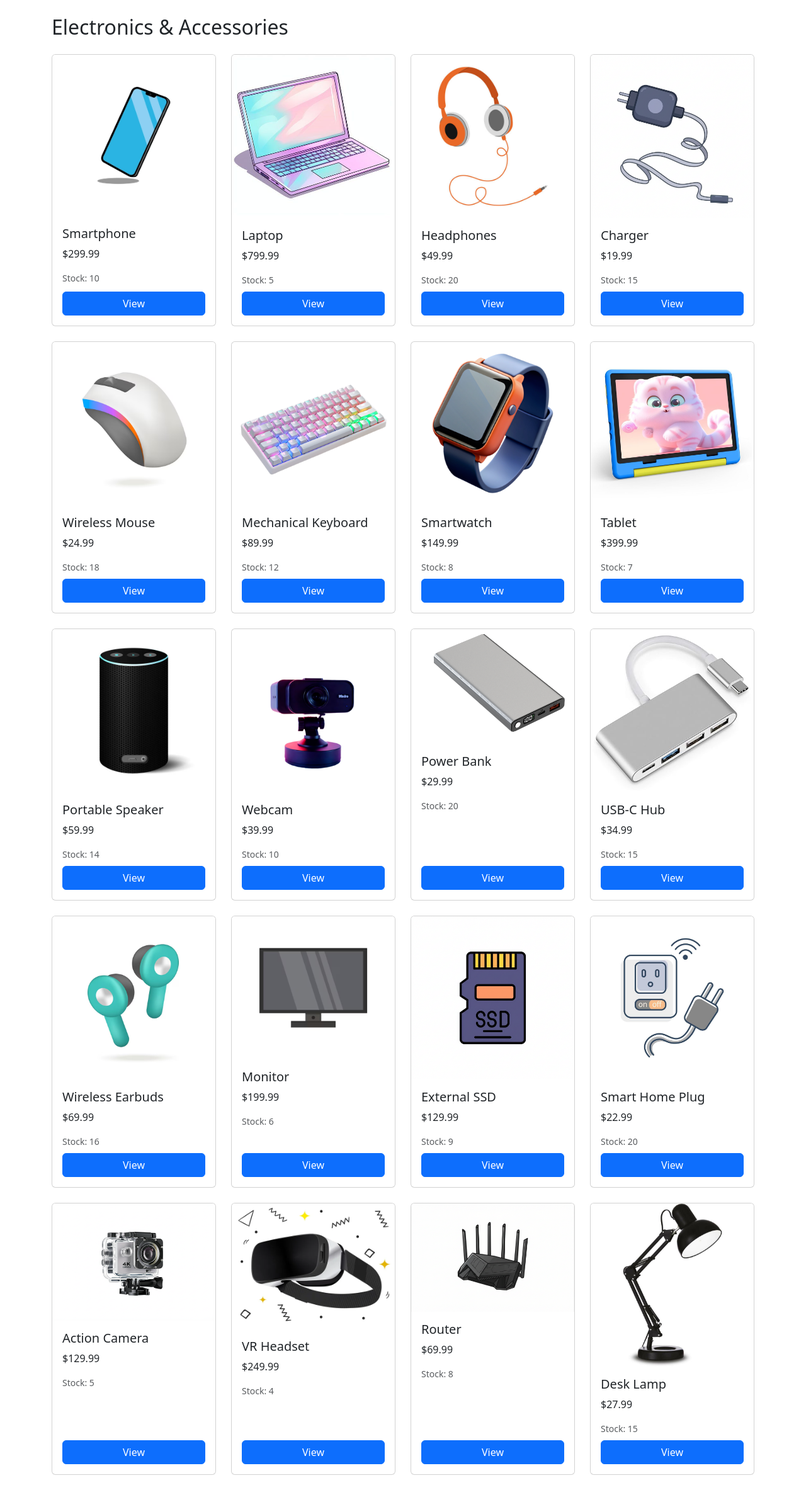
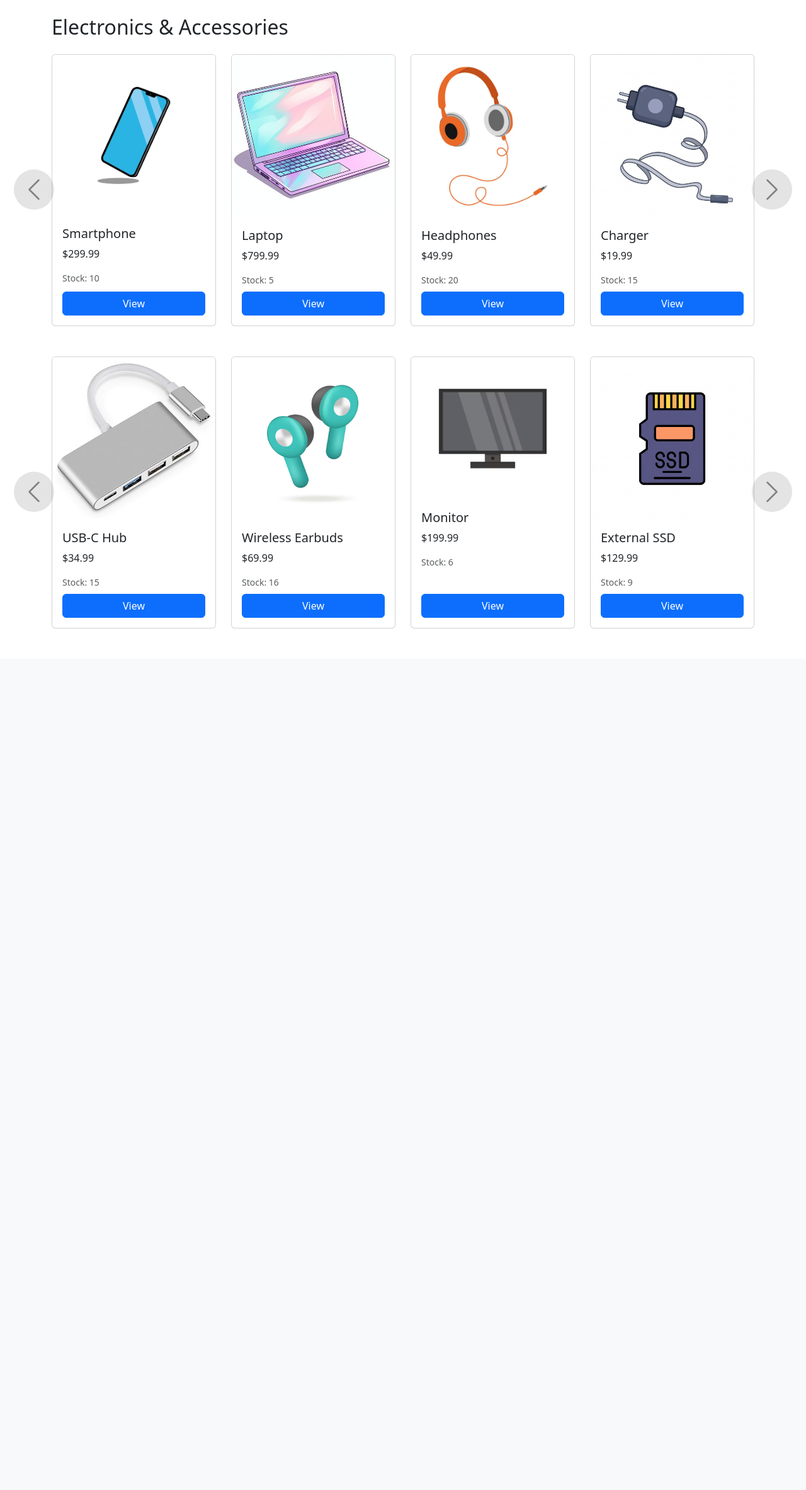
Before and after one commit to Allie72-Aur/ECommerce-Website, a Flask app: page / in a window 1280 px wide. Shown: the part 56-2422 px from the top of the page at 63% size. After the commit the page ends 1054 px from the top, so only its background shows below. Run offline with Flask 3, Linux system fonts and the light colour scheme; data comes from the database, SQL or seed files in the repository; some libraries are stand-ins or nearby versions.

Commit message:
Added Carousels

```diff
--- a/products.csv
+++ b/products.csv
@@ -19,3 +19,6 @@ id,name,price,desc,img,stock
 18,VR Headset,249.99,Standalone VR headset,/static/images/standalone-vr-headset.jpg,4
 19,Router,69.99,WiFi 6 dual-band router,/static/images/wifi6-dual-band-router.png,8
 20,Desk Lamp,27.99,LED desk lamp with USB charging,/static/images/led-desk-lamp-usb.jpg,15
+21,Earphone,29.99,High-quality earphones,/static/images/high-quality-earphones.jpg,10
+22,Gaming Keyboard,99.99,Gaming keyboard with RGB lighting,/static/images/gaming-keyboard.jpg,6
+23,Wired Mouse,19.99,Yellow wired mouse,/static/images/yellow-wired-mouse.png,12
--- a/templates/index.html
+++ b/templates/index.html
@@ -30,26 +30,73 @@
     </nav>
     <div class="container">
       <h2 class="mb-4">Electronics & Accessories</h2>
-      <div class="row">
-        {% for product in products %}
-        <div class="col-md-3 mb-4">
-          <div class="card h-100 d-flex flex-column justify-content-end">
-            <img
-              src="{{ product.img }}"
-              class="card-img-top"
-              alt="{{ product.name }}"
-            />
-            <div class="card-body d-flex flex-column justify-content-end">
-              <h5 class="card-title">{{ product.name }}</h5>
-              <p class="card-text">${{ product.price }}</p>
-              <p class="card-text text-muted small mb-2">Stock: {{ product.stock }}</p>
-              <a href="/product/{{ product.id }}" class="btn btn-primary mt-auto"
-                >View</a
-              >
+      <!-- First Carousel Row -->
+      <div id="carouselRow1" class="carousel slide mb-4 position-relative" data-bs-ride="carousel">
+        <div class="carousel-inner">
+          {% for i in range(0, products|length//2, 4) %}
+          <div class="carousel-item {% if i == 0 %}active{% endif %}">
+            <div class="row">
+              {% for j in range(i, i+4) %}
+                {% if products[j] is defined %}
+                <div class="col-md-3 mb-4">
+                  <div class="card h-100 d-flex flex-column justify-content-end">
+                    <img src="{{ products[j].img }}" class="card-img-top" alt="{{ products[j].name }}" />
+                    <div class="card-body d-flex flex-column justify-content-end">
+                      <h5 class="card-title">{{ products[j].name }}</h5>
+                      <p class="card-text">${{ products[j].price }}</p>
+                      <p class="card-text text-muted small mb-2">Stock: {{ products[j].stock }}</p>
+                      <a href="/product/{{ products[j].id }}" class="btn btn-primary mt-auto">View</a>
+                    </div>
+                  </div>
+                </div>
+                {% endif %}
+              {% endfor %}
             </div>
           </div>
+          {% endfor %}
         </div>
-        {% endfor %}
+        <button class="carousel-control-prev custom-carousel-arrow" type="button" data-bs-target="#carouselRow1" data-bs-slide="prev" style="left:-60px; width:64px; height:64px; top:40%; background:rgba(120,120,120,0.4); border-radius:50%; display:flex; align-items:center; justify-content:center; position:absolute;">
+          <span class="carousel-control-prev-icon" aria-hidden="true" style="filter:invert(1) grayscale(1); width:40px; height:40px;"></span>
+          <span class="visually-hidden">Previous</span>
+        </button>
+        <button class="carousel-control-next custom-carousel-arrow" type="button" data-bs-target="#carouselRow1" data-bs-slide="next" style="right:-60px; width:64px; height:64px; top:40%; background:rgba(120,120,120,0.4); border-radius:50%; display:flex; align-items:center; justify-content:center; position:absolute;">
+          <span class="carousel-control-next-icon" aria-hidden="true" style="filter:invert(1) grayscale(1); width:40px; height:40px;"></span>
+          <span class="visually-hidden">Next</span>
+        </button>
+      </div>
+      <!-- Second Carousel Row -->
+      <div id="carouselRow2" class="carousel slide mb-4 position-relative" data-bs-ride="carousel">
+        <div class="carousel-inner">
+          {% for i in range(products|length//2, products|length, 4) %}
+          <div class="carousel-item {% if i == products|length//2 %}active{% endif %}">
+            <div class="row">
+              {% for j in range(i, i+4) %}
+                {% if products[j] is defined %}
+                <div class="col-md-3 mb-4">
+                  <div class="card h-100 d-flex flex-column justify-content-end">
+                    <img src="{{ products[j].img }}" class="card-img-top" alt="{{ products[j].name }}" />
+                    <div class="card-body d-flex flex-column justify-content-end">
+                      <h5 class="card-title">{{ products[j].name }}</h5>
+                      <p class="card-text">${{ products[j].price }}</p>
+                      <p class="card-text text-muted small mb-2">Stock: {{ products[j].stock }}</p>
+                      <a href="/product/{{ products[j].id }}" class="btn btn-primary mt-auto">View</a>
+                    </div>
+                  </div>
+                </div>
+                {% endif %}
+              {% endfor %}
+            </div>
+          </div>
+          {% endfor %}
+        </div>
+        <button class="carousel-control-prev custom-carousel-arrow" type="button" data-bs-target="#carouselRow2" data-bs-slide="prev" style="left:-60px; width:64px; height:64px; top:40%; background:rgba(120,120,120,0.4); border-radius:50%; display:flex; align-items:center; justify-content:center; position:absolute;">
+          <span class="carousel-control-prev-icon" aria-hidden="true" style="filter:invert(1) grayscale(1); width:40px; height:40px;"></span>
+          <span class="visually-hidden">Previous</span>
+        </button>
+        <button class="carousel-control-next custom-carousel-arrow" type="button" data-bs-target="#carouselRow2" data-bs-slide="next" style="right:-60px; width:64px; height:64px; top:40%; background:rgba(120,120,120,0.4); border-radius:50%; display:flex; align-items:center; justify-content:center; position:absolute;">
+          <span class="carousel-control-next-icon" aria-hidden="true" style="filter:invert(1) grayscale(1); width:40px; height:40px;"></span>
+          <span class="visually-hidden">Next</span>
+        </button>
       </div>
     </div>
     <script src="/static/bootstrap-5.3.7-dist/js/bootstrap.bundle.min.js"></script>
```
Also changed, not shown: static/images/gaming-keyboard.jpg (renamed from static/images/gaming-keyboard-with-rgb-light-effect-isolated-on-white-background-illustration-free-vector.jpg), static/images/high-quality-earphones.jpg (renamed from static/images/istockphoto-1441240178-612x612.jpg), static/images/yellow-wired-mouse.png (added).
